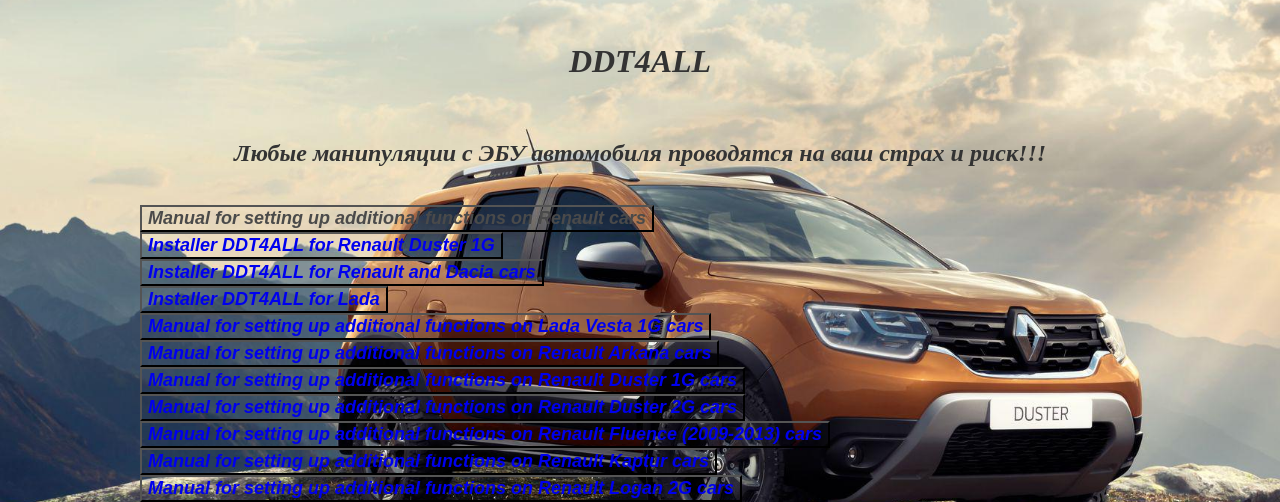
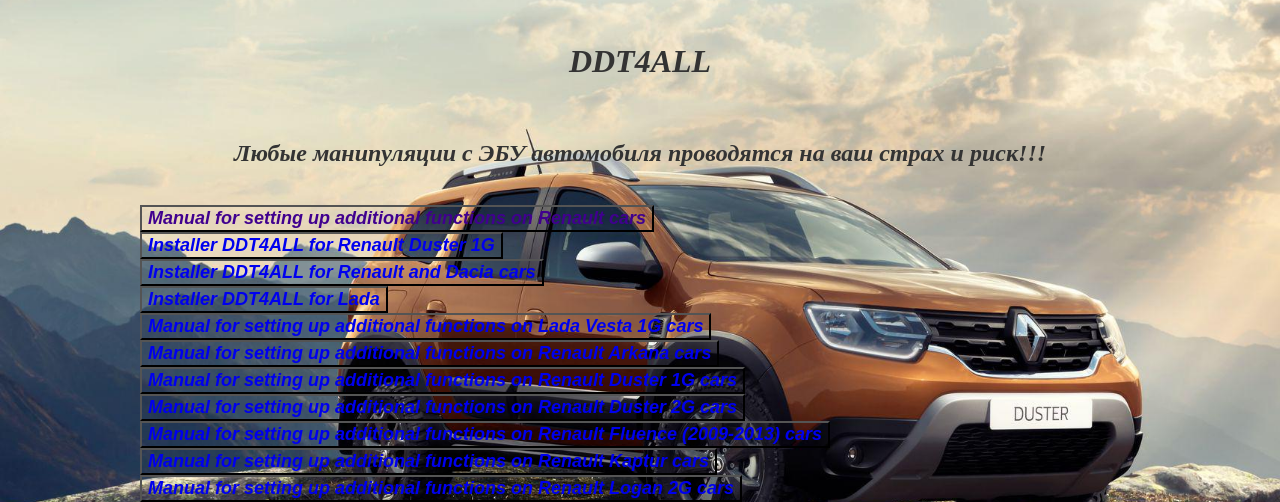
Before and after one commit to dimoroz772/DDT4ALL, a plain HTML site: page index.html in a window 1280 px wide. Shown: the part 220-722 px from the top of the page. Drawn offline with Linux system fonts and the light colour scheme.

Commit message:
Update index.html

```diff
--- a/index.html
+++ b/index.html
@@ -33,7 +33,7 @@ a {
  <br/>
 <h2 align="Center"><i>Любые манипуляции с ЭБУ автомобиля проводятся на ваш страх и риск!!!</i></h2>
  <br/>
-<button><i><a href="https://github.com/dimoroz772/DDT4ALL/blob/DDT4ALL/Option%20cache%20Renault%20russe.docx" style="color:#4a4a4a"><b>Manual for setting up additional functions on Renault cars</b></a><br/><i/></button>
+<button><i><a href="https://github.com/dimoroz772/DDT4ALL/blob/DDT4ALL/Option%20cache%20Renault%20russe.docx" style="color:#40008f"><b>Manual for setting up additional functions on Renault cars</b></a><br/><i/></button>
  <br/>
 <button><i><a href="https://github.com/dimoroz772/DDT4ALL/releases/tag/Renault_Duster_1G"><b>Installer DDT4ALL for Renault Duster 1G</b></a><br/><i/></button>
  <br/>
```
